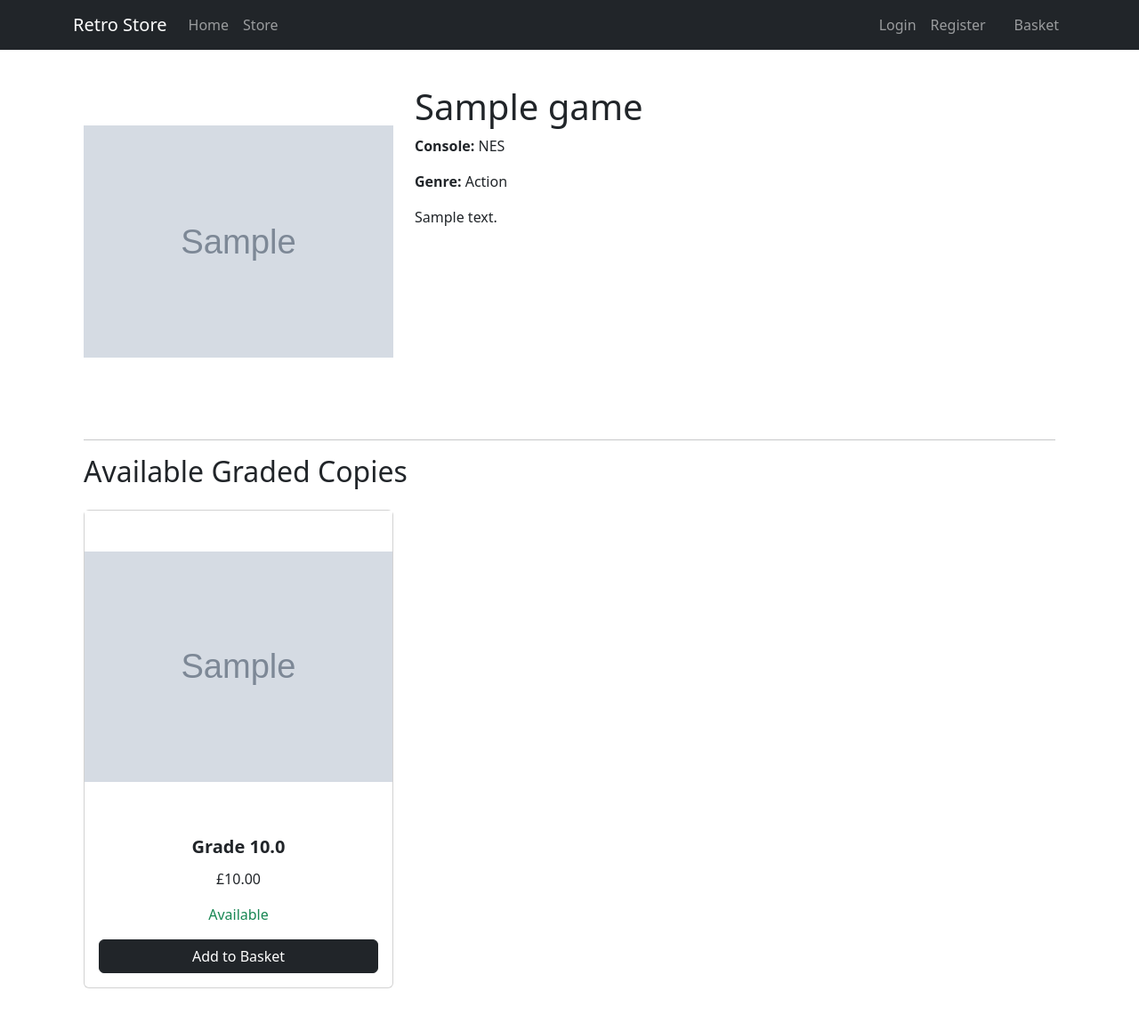
After one commit to N-Smillie/retro-store-project, a Django app: page /store/1/ in a window 1280 px wide. The commit adds this page. Shown: the whole page at 89% size. Run offline with Django 5.2, Linux system fonts and the light colour scheme; tables that the repository leaves empty hold one stand-in row (values such as "Sample post"); grey boxes marked "Sample" are stand-in pictures.

Commit message:
Add game detail page and simplify GradedItem model by removing stock

```diff
--- a/static/css/base.css
+++ b/static/css/base.css
@@ -34,3 +34,10 @@
 .store-card .btn {
     margin-top: auto;
 }
+
+
+/* Sols Items greyed out */
+.is-sold {
+    opacity: 0.45;
+    filter: grayscale(100%);
+}
--- a/store/admin.py
+++ b/store/admin.py
@@ -17,6 +17,6 @@ class GameAdmin(admin.ModelAdmin):
 
 @admin.register(GradedItem)
 class GradedItemAdmin(admin.ModelAdmin):
-    list_display = ('game', 'grade', 'price', 'stock', 'is_available')
+    list_display = ('game', 'grade', 'price', 'is_available')
     list_filter = ('grade', 'is_available')
     search_fields = ('game__title',)
--- a/store/models.py
+++ b/store/models.py
@@ -48,7 +48,6 @@ class GradedItem(models.Model):
 
     grade = models.CharField(max_length=5, choices=GRADE_CHOICES)
     price = models.DecimalField(max_digits=8, decimal_places=2)
-    stock = models.PositiveIntegerField(default=1)
     is_available = models.BooleanField(default=True)
 
     slab_image = models.ImageField(upload_to='graded_items/')
--- /dev/null
+++ b/store/templates/store/game_detail.html
@@ -0,0 +1,111 @@
+{% extends "base.html" %}
+
+{% block title %}
+{{ game.title }}
+{% endblock %}
+
+{% block content %}
+
+<div class="container">
+
+    <div class="row mb-5">
+
+        <div class="col-md-4">
+
+            <div class="image-container">
+
+                {% if game.cover_image %}
+                    <img
+                        src="{{ game.cover_image.url }}"
+                        alt="{{ game.title }}">
+                {% endif %}
+
+            </div>
+
+        </div>
+
+        <div class="col-md-8">
+
+            <h1>{{ game.title }}</h1>
+
+            <p>
+                <strong>Console:</strong>
+                {{ game.get_console_display }}
+            </p>
+
+            <p>
+                <strong>Genre:</strong>
+                {{ game.get_genre_display }}
+            </p>
+
+            <p>
+                {{ game.description }}
+            </p>
+
+        </div>
+
+    </div>
+
+    <hr>
+
+    <h2 class="mb-4">Available Graded Copies</h2>
+
+    <div class="row">
+
+        {% for item in items %}
+
+            <div class="col-md-4 mb-4">
+
+                <div class="card store-card h-100 {% if not item.is_available %}is-sold{% endif %}">
+
+                    <div class="image-container">
+
+                        {% if item.slab_image %}
+                            <img
+                                src="{{ item.slab_image.url }}"
+                                alt="{{ game.title }} Grade {{ item.grade }}">
+                        {% endif %}
+
+                    </div>
+
+                    <div class="card-body">
+
+                        <h5 class="card-title">
+                            Grade {{ item.grade }}
+                        </h5>
+
+                        <p class="card-text">
+                            £{{ item.price }}
+                        </p>
+
+                        {% if item.is_available %}
+
+                            <p class="text-success">Available</p>
+
+                            <button class="btn btn-dark">
+                                Add to Basket
+                            </button>
+
+                        {% else %}
+
+                            <p class="text-danger">Sold</p>
+
+                        {% endif %}
+
+                    </div>
+
+                </div>
+
+            </div>
+
+        {% empty %}
+
+            <p>No graded copies available.</p>
+
+        {% endfor %}
+
+    </div>
+
+</div>
+
+{% endblock %}
--- a/store/templates/store/store.html
+++ b/store/templates/store/store.html
@@ -42,7 +42,7 @@ Store
                         </p>
 
                         <a
-                            href="#"
+                            href="{% url 'game_detail' game.id %}"
                             class="btn btn-dark">
 
                             View Available Graded Copies
--- a/store/urls.py
+++ b/store/urls.py
@@ -3,4 +3,5 @@ from . import views
 
 urlpatterns = [
     path('', views.all_products, name='store'),
+    path('<int:game_id>/', views.game_detail, name='game_detail'),
 ]
--- a/store/views.py
+++ b/store/views.py
@@ -1,5 +1,5 @@
-from django.shortcuts import render
-from .models import Game
+from django.shortcuts import render, get_object_or_404
+from .models import Game, GradedItem
 
 
 def all_products(request):
@@ -14,3 +14,23 @@ def all_products(request):
     }
 
     return render(request, 'store/store.html', context)
+
+def game_detail(request, game_id):
+    """
+    Display a single game and its graded copies
+    """
+
+    game = get_object_or_404(Game, pk=game_id)
+
+    items = game.graded_items.all().order_by('-is_available', '-price')
+
+    context = {
+        'game': game,
+        'items': items,
+    }
+
+    return render(
+        request,
+        'store/game_detail.html',
+        context
+    )
```
Also changed, not shown: store/migrations/0003_remove_gradeditem_stock.py (added).
